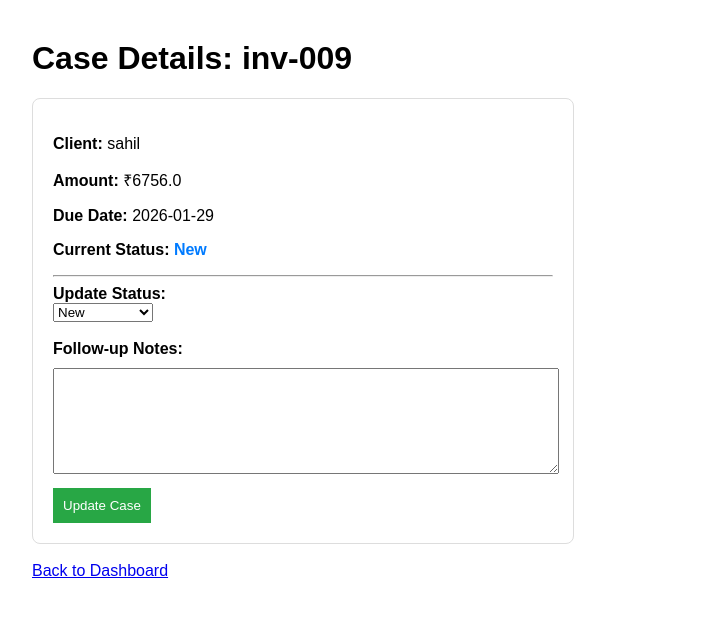
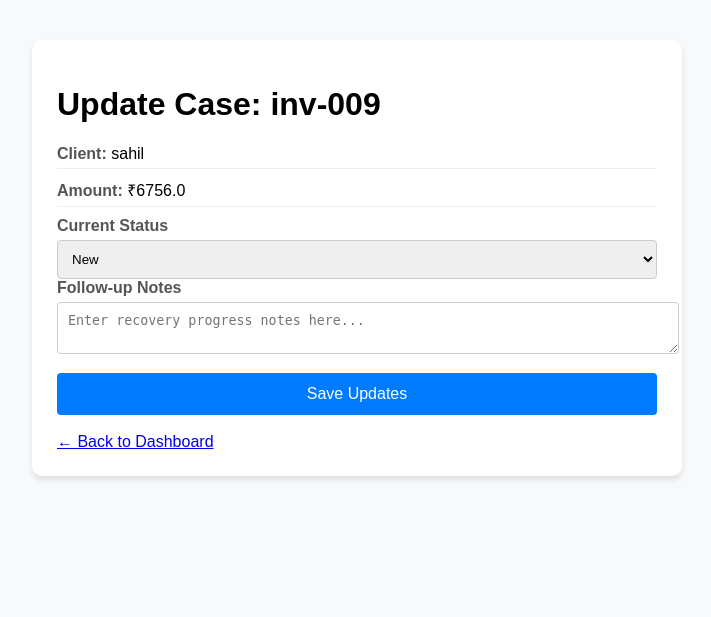
Before and after one commit to sznjana/payassured-case-tracker, a FastAPI app: page /cases/1 in a window 1280 px wide. Shown: the top 617 px of the page, without its empty margins (8-719 px from the left). Run offline with FastAPI, Linux system fonts and the light colour scheme.

Commit message:
Added Case Detail functionality and follow-up notes

```diff
--- a/main.py
+++ b/main.py
@@ -98,7 +98,14 @@ def create_case(
 
 @app.get("/cases/{case_id}")
 def case_detail(case_id: int, request: Request, db: Session = Depends(database.get_db)):
+    # 1. Find the case by its ID
     case = db.query(models.Case).filter(models.Case.id == case_id).first()
+
+    # 2. If the case doesn't exist, show an error (optional but good)
+    if not case:
+        return {"error": "Case not found"}
+
+    # 3. Send the case data to the detail page
     return templates.TemplateResponse("case_detail.html", {"request": request, "case": case})
 
 @app.post("/cases/{case_id}/update")
--- a/templates/case_detail.html
+++ b/templates/case_detail.html
@@ -1,40 +1,38 @@
 <!DOCTYPE html>
 <html>
 <head>
-    <title>Case Details</title>
+    <title>Case Update - PayAssured</title>
     <style>
-        body { font-family: sans-serif; margin: 40px; }
-        .card { border: 1px solid #ddd; padding: 20px; border-radius: 8px; max-width: 500px; }
-        .status-tag { font-weight: bold; color: #007bff; }
-        textarea { width: 100%; height: 100px; margin-top: 10px; }
-        button { background: #28a745; color: white; border: none; padding: 10px; cursor: pointer; margin-top: 10px; }
+        body { font-family: sans-serif; margin: 40px; background-color: #f8f9fa; }
+        .container { background: white; padding: 25px; border-radius: 10px; box-shadow: 0 4px 6px rgba(0,0,0,0.1); max-width: 600px; }
+        .detail-row { margin-bottom: 10px; border-bottom: 1px solid #eee; padding-bottom: 5px; }
+        label { font-weight: bold; color: #555; }
+        select, textarea { width: 100%; padding: 10px; margin-top: 5px; border: 1px solid #ccc; border-radius: 4px; }
+        button { background: #007bff; color: white; padding: 12px; border: none; width: 100%; cursor: pointer; border-radius: 4px; font-size: 16px; margin-top: 15px;}
     </style>
 </head>
 <body>
-    <h1>Case Details: {{ case.invoice_number }}</h1>
-    <div class="card">
-        <p><strong>Client:</strong> {{ case.owner.client_name }}</p>
-        <p><strong>Amount:</strong> ₹{{ case.invoice_amount }}</p>
-        <p><strong>Due Date:</strong> {{ case.due_date }}</p>
-        <p><strong>Current Status:</strong> <span class="status-tag">{{ case.status }}</span></p>
-
-        <hr>
+    <div class="container">
+        <h1>Update Case: {{ case.invoice_number }}</h1>
+        <div class="detail-row"><label>Client:</label> {{ case.owner.client_name }}</div>
+        <div class="detail-row"><label>Amount:</label> ₹{{ case.invoice_amount }}</div>
 
         <form action="/cases/{{ case.id }}/update" method="post">
-            <label><strong>Update Status:</strong></label><br>
+            <label>Current Status</label>
             <select name="status">
                 <option value="New" {% if case.status == 'New' %}selected{% endif %}>New</option>
                 <option value="In Follow-up" {% if case.status == 'In Follow-up' %}selected{% endif %}>In Follow-up</option>
                 <option value="Partially Paid" {% if case.status == 'Partially Paid' %}selected{% endif %}>Partially Paid</option>
                 <option value="Closed" {% if case.status == 'Closed' %}selected{% endif %}>Closed</option>
             </select>
-            <br><br>
-            <label><strong>Follow-up Notes:</strong></label>
-            <textarea name="notes">{{ case.last_follow_up_notes or '' }}</textarea>
-            <button type="submit">Update Case</button>
+
+            <label>Follow-up Notes</label>
+            <textarea name="notes" placeholder="Enter recovery progress notes here...">{{ case.last_follow_up_notes or '' }}</textarea>
+
+            <button type="submit">Save Updates</button>
         </form>
+        <br>
+        <a href="/">← Back to Dashboard</a>
     </div>
-    <br>
-    <a href="/">Back to Dashboard</a>
 </body>
 </html>
--- a/templates/index.html
+++ b/templates/index.html
@@ -56,7 +56,7 @@
         {% for case in cases %}
         <tr>
             <td>{{ case.owner.client_name }}</td>
-            <td style="font-family: monospace;">{{ case.invoice_number }}</td>
+            <td><a href="/cases/{{ case.id }}">{{ case.invoice_number }}</a></td>
             <td>₹{{ case.invoice_amount }}</td>
             <td>{{ case.due_date }}</td>
             <td><strong>{{ case.status }}</strong></td>
```
